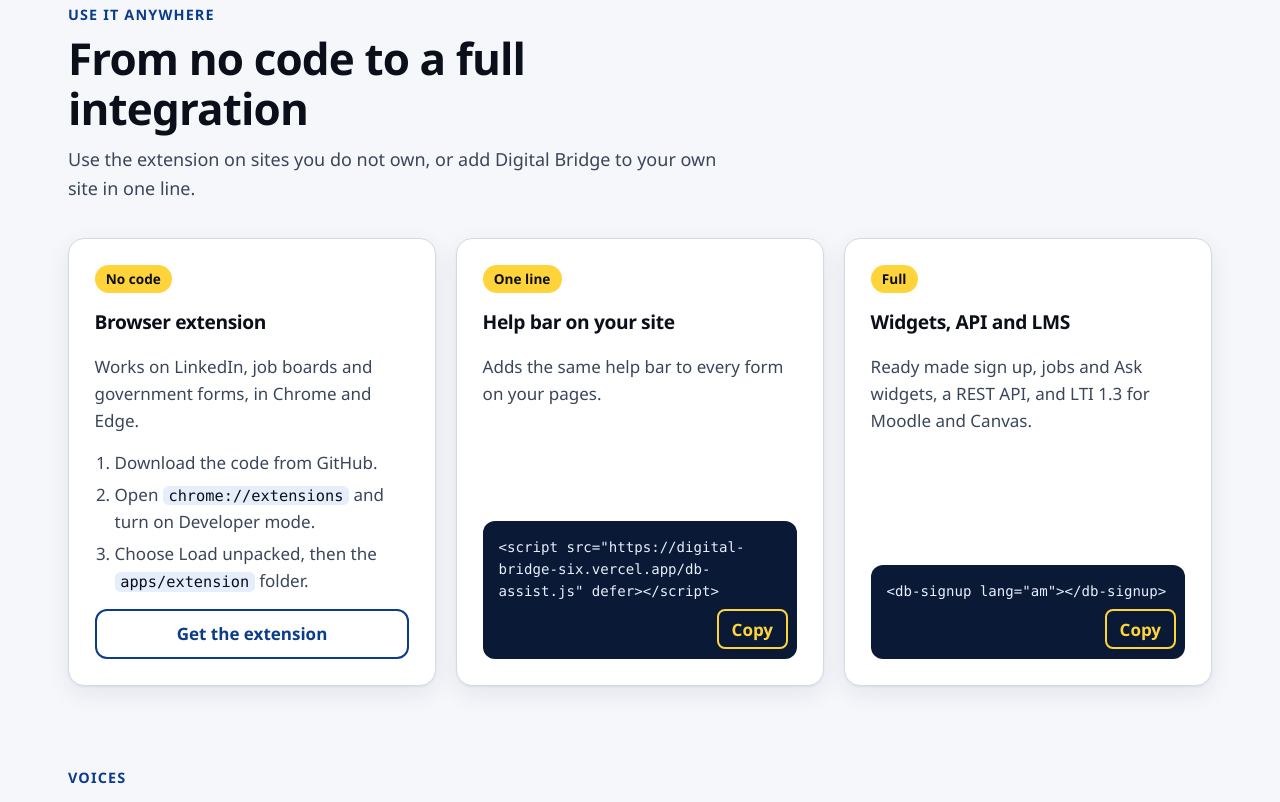
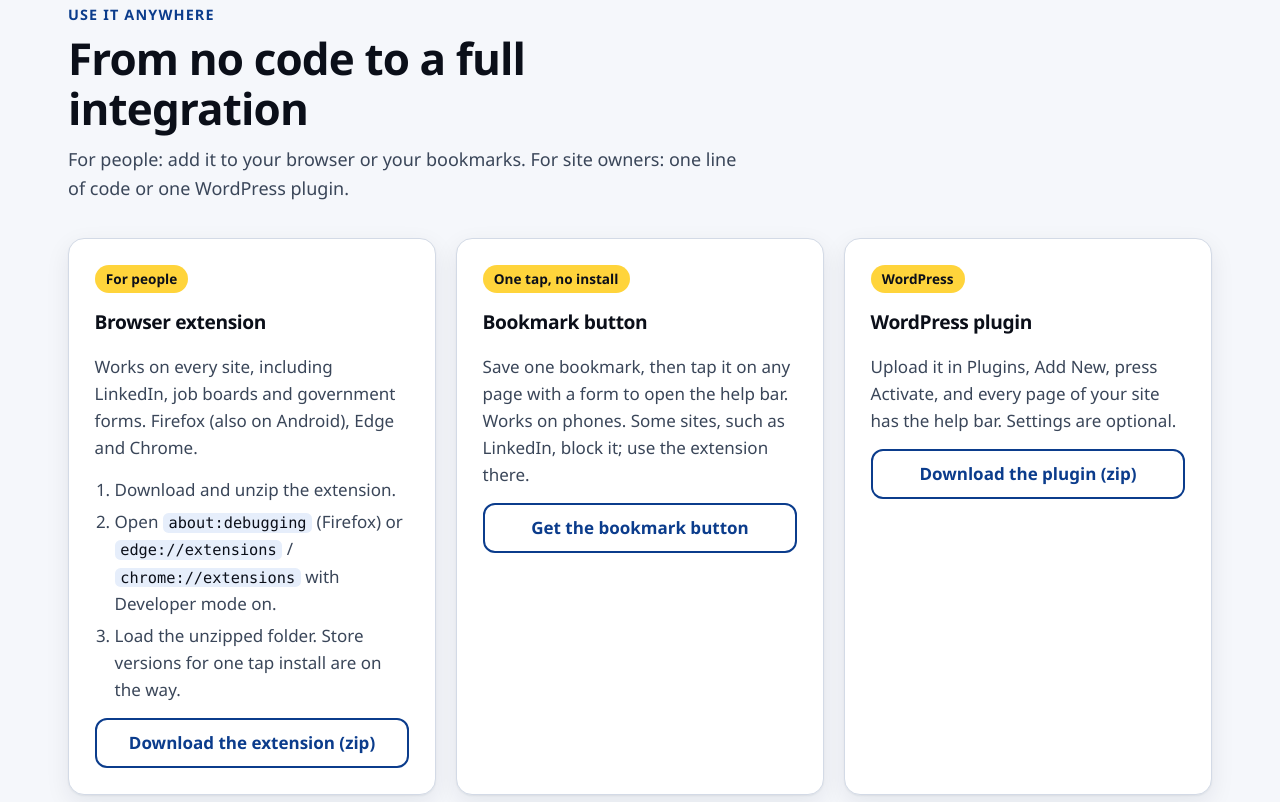
Before and after one commit to ephrathasamuel/digital-bridge, a browser extension: page apps/host-demo/index.html in a window 1280 px wide. Shown: the part 2051-2853 px from the top of the page. Drawn offline with Linux system fonts and the light colour scheme.

Commit message:
docs: install options on the landing page and free store publishing guide

```diff
--- a/apps/host-demo/index.html
+++ b/apps/host-demo/index.html
@@ -317,18 +317,30 @@
         <div class="wrap">
           <p class="kicker">Use it anywhere</p>
           <h2 id="anywhere-title">From no code to a full integration</h2>
-          <p class="section-lede">Use the extension on sites you do not own, or add Digital Bridge to your own site in one line.</p>
+          <p class="section-lede">For people: add it to your browser or your bookmarks. For site owners: one line of code or one WordPress plugin.</p>
           <ul class="grid three">
             <li class="tile way">
-              <span class="badge">No code</span>
+              <span class="badge">For people</span>
               <h3>Browser extension</h3>
-              <p>Works on LinkedIn, job boards and government forms, in Chrome and Edge.</p>
+              <p>Works on every site, including LinkedIn, job boards and government forms. Firefox (also on Android), Edge and Chrome.</p>
               <ol class="install">
-                <li>Download the code from GitHub.</li>
-                <li>Open <span class="path">chrome://extensions</span> and turn on Developer mode.</li>
-                <li>Choose Load unpacked, then the <span class="path">apps/extension</span> folder.</li>
+                <li>Download and unzip the extension.</li>
+                <li>Open <span class="path">about:debugging</span> (Firefox) or <span class="path">edge://extensions</span> / <span class="path">chrome://extensions</span> with Developer mode on.</li>
+                <li>Load the unzipped folder. Store versions for one tap install are on the way.</li>
               </ol>
-              <a class="button line" href="https://github.com/ephrathasamuel/digital-bridge/tree/main/apps/extension">Get the extension</a>
+              <a class="button line" href="downloads/digital-bridge-help-bar.zip" download>Download the extension (zip)</a>
+            </li>
+            <li class="tile way">
+              <span class="badge">One tap, no install</span>
+              <h3>Bookmark button</h3>
+              <p>Save one bookmark, then tap it on any page with a form to open the help bar. Works on phones. Some sites, such as LinkedIn, block it; use the extension there.</p>
+              <a class="button line" href="bookmark.html">Get the bookmark button</a>
+            </li>
+            <li class="tile way">
+              <span class="badge">WordPress</span>
+              <h3>WordPress plugin</h3>
+              <p>Upload it in Plugins, Add New, press Activate, and every page of your site has the help bar. Settings are optional.</p>
+              <a class="button line" href="downloads/digital-bridge-wordpress.zip" download>Download the plugin (zip)</a>
             </li>
             <li class="tile way">
               <span class="badge">One line</span>
@@ -404,6 +416,7 @@
             <li><a href="standalone.html">All widgets</a></li>
             <li><a href="external-partner-demo.html">Partner events</a></li>
             <li><a href="mock-lms/index.html">Mock LMS</a></li>
+            <li><a href="privacy.html">Privacy</a></li>
           </ul>
         </nav>
       </div>
```
Also changed, not shown: apps/extension/STORE.md (added, +53 -0 lines), apps/extension/README.md.
